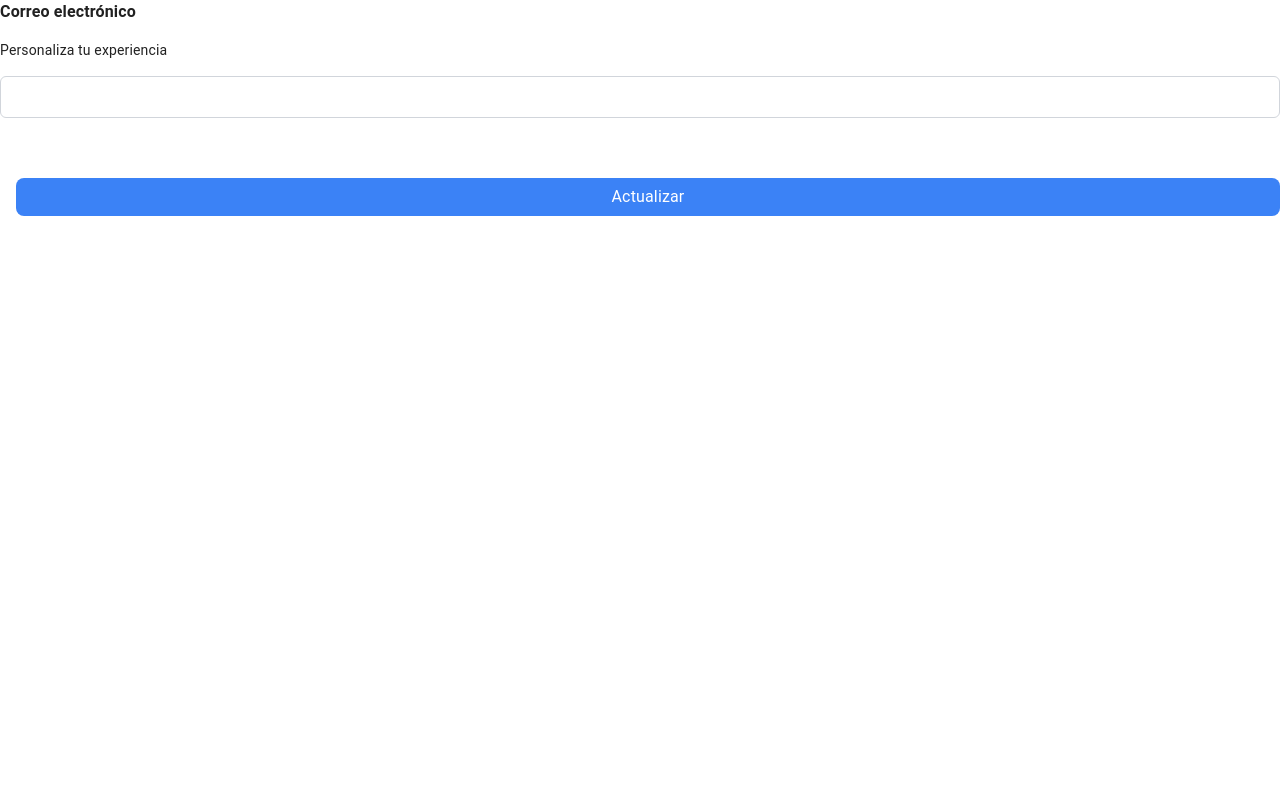
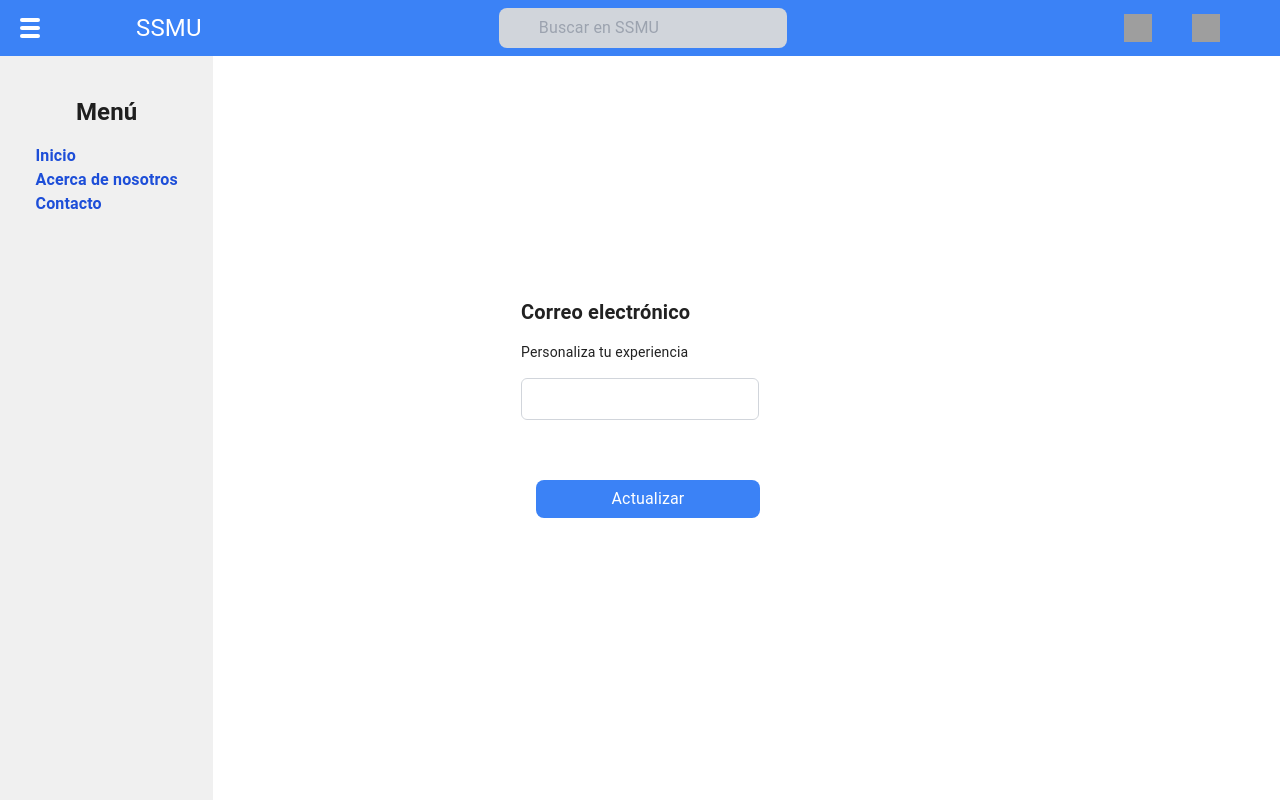
Before and after one commit to CodeF-ctory2023/front, a Next.js app: page /GestionUsuarios/Editemail in a window 1280 px wide. Built offline with nearby package versions, Linux system fonts and the light colour scheme; grey boxes are pictures that could not be loaded.

Commit message:
Adjustments to edit pages

```diff
--- a/components/GestionUsuarios/Aside.tsx
+++ b/components/GestionUsuarios/Aside.tsx
@@ -1,10 +1,12 @@
+import { useRouter } from 'next/router';
+export const  Aside = () => {
 
-export const  Aside = () => {
+  const router = useRouter();
   return (
     <aside className='w-1/6 fixed top-12 left-0 h-full bg-asideGray p-4 flex items-center flex-col'>
       <h2 className='font-bold text-2xl mb-4 mt-8'>Menú</h2>
       <ul className='list-none p-0'>
-        <li><button className="text-blue-700 font-bold bg-transparent" >Inicio</button></li>
+        <li><button onClick={() => router.push('/GestionUsuarios/Home')} className="text-blue-700 font-bold bg-transparent" >Inicio</button></li>
         <li><button className="text-blue-700 font-bold bg-transparent" >Acerca de nosotros</button></li>
         <li><button className="text-blue-700 font-bold bg-transparent" >Contacto</button></li>
       </ul>
--- a/components/GestionUsuarios/NavBar.tsx
+++ b/components/GestionUsuarios/NavBar.tsx
@@ -32,13 +32,17 @@ export const Navbar = () => {
         </div>
         <div className="navbar-right flex mr-10">
             <Image
-                src='/src/assets/colombia.png'
+                width={40}
+                height={40}
+                src='https://cdn-icons-png.flaticon.com/512/5372/5372705.png'
                 alt="Bandera de Colombia"
                 className="flag-icon   w-7 h-7 ml-10 cursor-pointer"
             />
             <div className='    dropdown inline-block relative'>
                 <Image
-                    src='/src/assets/perfilUsuario.png'
+                    width={30}
+                    height={30}
+                    src='https://cdn-icons-png.flaticon.com/512/1144/1144760.png'
                     alt="foto de perfil"
                     className='profile-icon   w-7 h-7 ml-10 cursor-pointer'
                 />
--- a/pages/GestionUsuarios/Editemail/index.tsx
+++ b/pages/GestionUsuarios/Editemail/index.tsx
@@ -1,6 +1,8 @@
 
 import React, { useState } from "react";
 import Swal from "sweetalert2";
+import {Navbar} from '@/components/GestionUsuarios/NavBar';
+import {Aside} from '@/components/GestionUsuarios/Aside';
 import { useRouter } from 'next/router';
 import { User }from '@/interfaces/GestionUsuarios/User.interface'
 import { ChangeEvent }from '@/interfaces/GestionUsuarios/ChangeEvent.interface'
@@ -77,10 +79,13 @@ export const EditEmail = () => {
   };
 
   return (
-    <section className="flex flex-col text-left relative md:text-center">
+  <>
+    <Navbar />
+    <Aside />
+    <section className="fixed top-12 pt-20 pb-40 w-full h-screen flex flex-col items-center text-left justify-center">
       <div className="ml-4 mb-8 lg:ml-0 md:ml-0 sm:ml-0 ml-4">
         <div className="text-left">
-          <h1 className="mb-4 font-bold">Correo electrónico</h1>
+          <h1 className="mb-4 font-bold text-xl mb-4">Correo electrónico</h1>
           <p className="text-sm mb-4">Personaliza tu experiencia</p>
         </div>
         <div>
@@ -94,10 +99,11 @@ export const EditEmail = () => {
           {error && <div className="text-red-500 absolute text-sm whitespace-nowrap">{error}</div>}
         </div>
       </div>
-      <button onClick={handleSave} className="rounded-lg border border-transparent px-4 py-1.5 bg-blue-500 text-white cursor-pointer transition duration-250 w-108% ml-4 text-center mt-3 hover:border-white hover:bg-blue-900 hover:text-white">
+      <button onClick={handleSave} className="rounded-lg w-56 border border-transparent px-4 py-1.5 bg-blue-500 text-white cursor-pointer transition duration-250 w-108% ml-4 text-center mt-3 hover:border-white hover:bg-blue-900 hover:text-white">
         Actualizar
       </button>
     </section>
+  </>
   );
 }
 
--- a/pages/GestionUsuarios/Editname/index.tsx
+++ b/pages/GestionUsuarios/Editname/index.tsx
@@ -1,6 +1,8 @@
 
 import React, { useState } from "react";
 import Swal from "sweetalert2";
+import {Navbar} from '@/components/GestionUsuarios/NavBar';
+import {Aside} from '@/components/GestionUsuarios/Aside';
 import { useRouter } from 'next/router';
 import { User }from '@/interfaces/GestionUsuarios/User.interface'
 import { ChangeEvent }from '@/interfaces/GestionUsuarios/ChangeEvent.interface'
@@ -76,10 +78,13 @@ export const EditName = () => {
   };
 
   return (
-    <section className="flex flex-col text-left relative md:text-center">
+    <>
+    <Navbar />
+    <Aside />
+    <section className="fixed top-12 pt-20 pb-40 w-full h-screen flex flex-col items-center text-left justify-center">
       <div className="ml-4 mb-8 lg:ml-0 md:ml-0 sm:ml-0 ml-4">
         <div className="text-left">
-          <h1 className="font-bold">Nombre</h1>
+          <h1 className="font-bold text-xl mb-4">Nombre</h1>
           <p className="text-sm mb-4">Con este nombre te veran las personas</p>
         </div>
         <div>
@@ -107,10 +112,11 @@ export const EditName = () => {
           </div>
         </div>
       </div>
-      <button onClick={handleSave} className="btn-save-name rounded-lg border border-transparent px-4 py-1.5 bg-blue-500 text-white cursor-pointer transition duration-250 w-108% ml-4 text-center mt-3 hover:border-white hover:bg-blue-900 hover:text-white">
+      <button onClick={handleSave} className="btn-save-name w-56 rounded-lg border border-transparent px-4 py-1.5 bg-blue-500 text-white cursor-pointer transition duration-250 w-108% ml-4 text-center mt-3 hover:border-white hover:bg-blue-900 hover:text-white">
         Actualizar
       </button>
     </section>
+    </>
   );
 }
 
--- a/pages/GestionUsuarios/Home/index.tsx
+++ b/pages/GestionUsuarios/Home/index.tsx
@@ -3,7 +3,6 @@ import {Navbar} from '@/components/GestionUsuarios/NavBar';
 import {Aside} from '@/components/GestionUsuarios/Aside';
 import { User }from '@/interfaces/GestionUsuarios/User.interface'
 import { useRouter } from 'next/router';
-
 
  const Home = () => {
   const router = useRouter();
@@ -21,30 +20,36 @@ import { useRouter } from 'next/router';
             <h1 className='font-bold text-2xl mb-10'>Información de la cuenta</h1>
           <div className='basic-info w-full'>
             <h3 className='font-bold text-xl mb-5'>Información básica</h3>
-            <div>
+            <div className=' mb-6'>
               <h4 className='font-bold mb-4'>Identificación</h4>
-              <p className='mb-6 w-96'>{loggedInUser.id} </p>
+              <p className='border-b-2 border-gray-200 border-0 w-96'>{loggedInUser.id} </p>
             </div>
-            <div>
+            <div className='mb-6'>
               <h4 className='font-bold mb-4'>Nombre</h4>
               <div className='flex justify-between items-center relative'>
-                <p className='mb-6 w-96'>
+                <p className=' w-96 border-b-2 border-gray-200 border-0'>
                   {loggedInUser.name} {loggedInUser.lastname}
                 </p>
                 <button
                   onClick={() => router.push('/GestionUsuarios/Editname')}
-                className='inline-block bg-white text-gray-500 w-7 h-7 rounded-full text-center leading-7 no-underline cursor-pointer absolute left-96'><Image src="/src/assets/mayor.png" alt="" /></button>
+                className='inline-block bg-white text-gray-500 w-7 h-7 rounded-full text-center leading-7 no-underline cursor-pointer absolute left-96'><Image
+                width={15}
+                height={15}src="https://cdn-icons-png.flaticon.com/512/32/32213.png" alt="" /></button>
               </div>
             </div>
-            <div>
+            <div className='mb-6'>
               <h4 className='font-bold mb-4'>Correo</h4>
               <div className='flex justify-between items-center relative'>
-                <p className='mb-6 w-96'>
+                <p className='mb-6 w-96 border-b-2 border-gray-200 border-0'>
                   {loggedInUser.email}
                 </p>
                 <button
-                onClick={() => router.push('/GestionUsuarios/EditEmail')}
-                className='inline-block bg-white text-gray-500 w-7 h-7 rounded-full text-center leading-7 no-underline cursor-pointer absolute left-96'><Image src="/src/assets/mayor.png" alt="" /></button>
+                onClick={() => router.push('/GestionUsuarios/Editemail')}
+                className='inline-block bg-white text-gray-500 w-7 h-7 rounded-full text-center leading-7 no-underline cursor-pointer absolute left-96'>
+                  <Image
+                  width={15}
+                height={15}
+                src="https://cdn-icons-png.flaticon.com/512/32/32213.png" alt="" /></button>
               </div>
             </div>
           </div>
--- a/tailwind.config.ts
+++ b/tailwind.config.ts
@@ -8,6 +8,9 @@ const config: Config = {
   ],
   theme: {
     extend: {
+      colors: {
+        asideGray: '#F0F0F0',
+      },
       backgroundImage: {
         'gradient-radial': 'radial-gradient(var(--tw-gradient-stops))',
         'gradient-conic':
```
